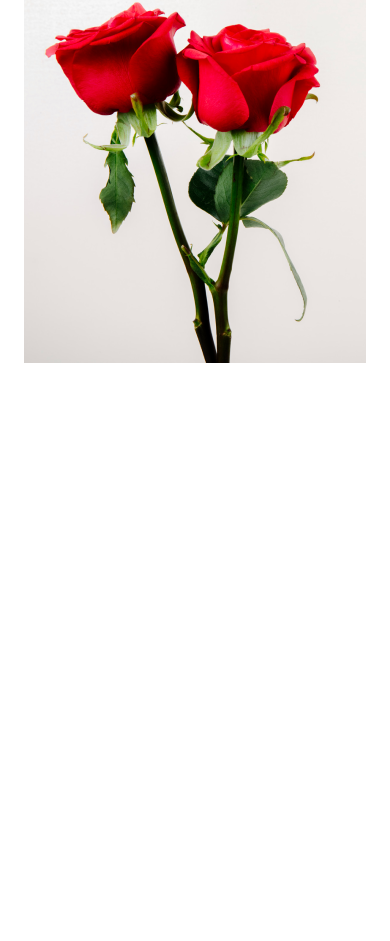
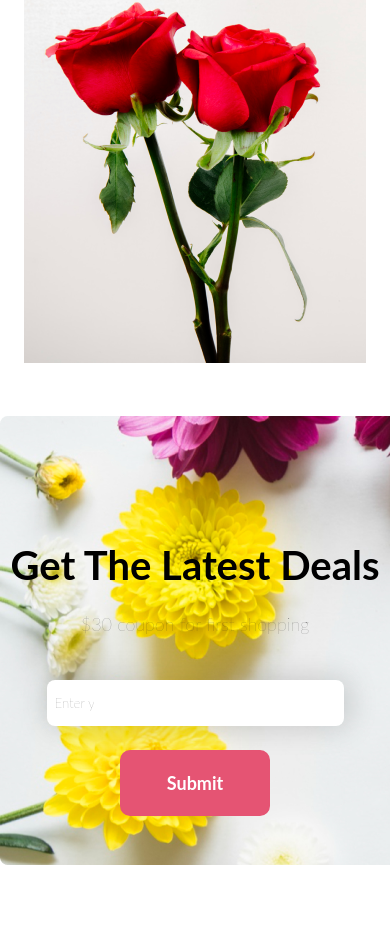
Before and after one commit to fahimmuntacher/responsive-flower, a plain HTML site: page index.html in a window 390 px wide. Shown: the part 6472-7413 px from the top of the page. Before the commit the page ends 6838 px from the top, so only its background shows below. Drawn offline with Linux system fonts and the light colour scheme.

Commit message:
latest deal sction done

```diff
--- a/index.html
+++ b/index.html
@@ -83,6 +83,7 @@
                 </div
             </div>
         </section>
+
         <section class="instagram">
             <h1 class="section-title">Instagram</h1>
             <p class="paragraph">It is a long established fact that a reader will be distracted by the readable content of a page when looking at its layout.</p>
@@ -101,6 +102,20 @@
                 </div>
             </div>
         </section>
+
+        <section class="lates-deals">
+           <div class="deals-context">
+                <div class="deal-content">
+                    <h1 class="section-title">Get The Latest Deals</h1>
+                    <p class="paragraph">$30 coupon for first shopping</p>
+                </div>
+                <div class="deal-input">
+                    <input type="email" name="" id="" placeholder="Enter your email here">
+                    <button class="primary-btn">Submit</button>
+                </div>
+            </div>
+        </section>
+
     </main>
     <footer></footer>
 </body>
--- a/styels/styles.css
+++ b/styels/styles.css
@@ -180,6 +180,35 @@ header{
     grid-template-columns: repeat(4, 1fr);
 }
 /* instagram style end */
+
+/* latest deals style start */
+    .lates-deals{
+        max-width: 1440px;
+        margin: 0 auto;
+        background-image: url(../images/Rectangle\ 9.png);
+        background-repeat: no-repeat;
+        text-align: center;
+        align-items: center;
+        margin-top: 100px;
+    }
+    .deals-context{
+        padding: 125px 0px;
+    }
+    .deal-content p{
+        margin-top: 24px;
+        margin-bottom: 45px;
+    }
+    .deal-input input{
+        background-color: white;
+        padding: 25px 0;
+        padding-right: 300px;
+        padding-left: 22px;
+        text-align: start;
+        border: none;
+        border-radius: 8px;
+        box-shadow: 4px 0 30px rgba(0, 0, 0, 0.171);
+    }
+/* latest deal style end */
 /* media query responsive */
 
 /* mobile device */
@@ -245,6 +274,20 @@ header{
     .instagram-img-grid{
       grid-template-columns: repeat(1, 1fr);
       gap: 10px;
+    }
+    .lates-deals{
+       width: 100%;
+        margin: 0 auto;
+        background-repeat: no-repeat;
+        margin-top: 50px;
+    }
+    .deal-input input{
+        width: 10%;
+        padding-top: 15px;
+        padding-bottom: 15px;
+        padding-right: 250px;
+        padding-left: 8px;
+        margin-bottom: 24px;
     }
 }
 
```
